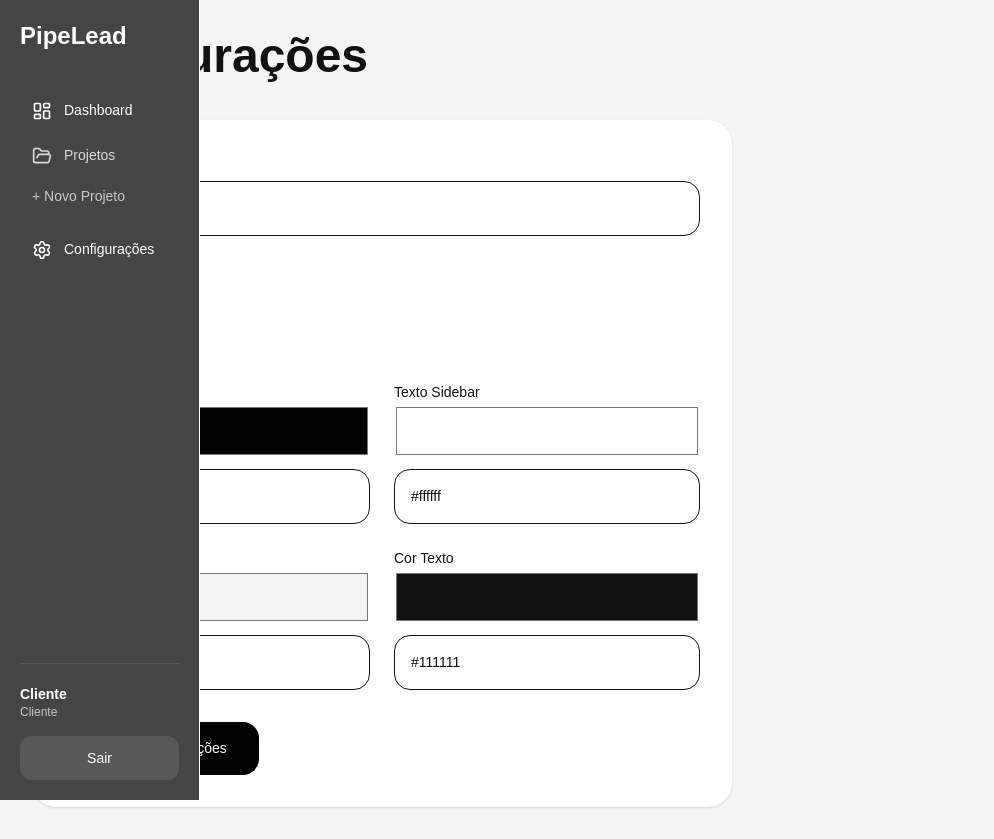
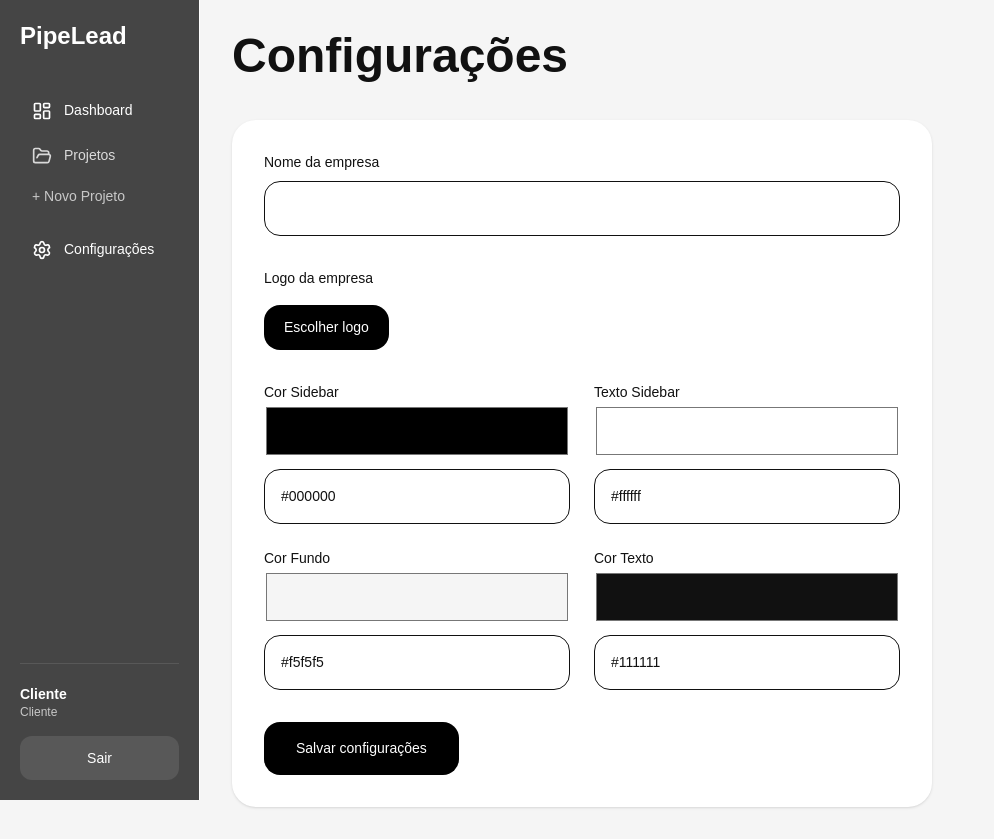
Before and after one commit to avaleadoficial/pipelead2, a Next.js app: page /configuracoes in a window 1280 px wide. Shown: the whole page, without its empty margins (0-994 px from the left). Built offline with nearby package versions, Linux system fonts and the light colour scheme.

Commit message:
Update page.tsx

```diff
--- a/app/configuracoes/page.tsx
+++ b/app/configuracoes/page.tsx
@@ -171,7 +171,13 @@ export default function ConfiguracoesPage() {
 
       <Sidebar />
 
-      <section className="flex-1 p-8">
+      <section
+  className="
+    flex-1
+    p-8
+    ml-[200px]
+  "
+>
 
         <h1 className="text-5xl font-bold mb-10">
           Configurações
```
